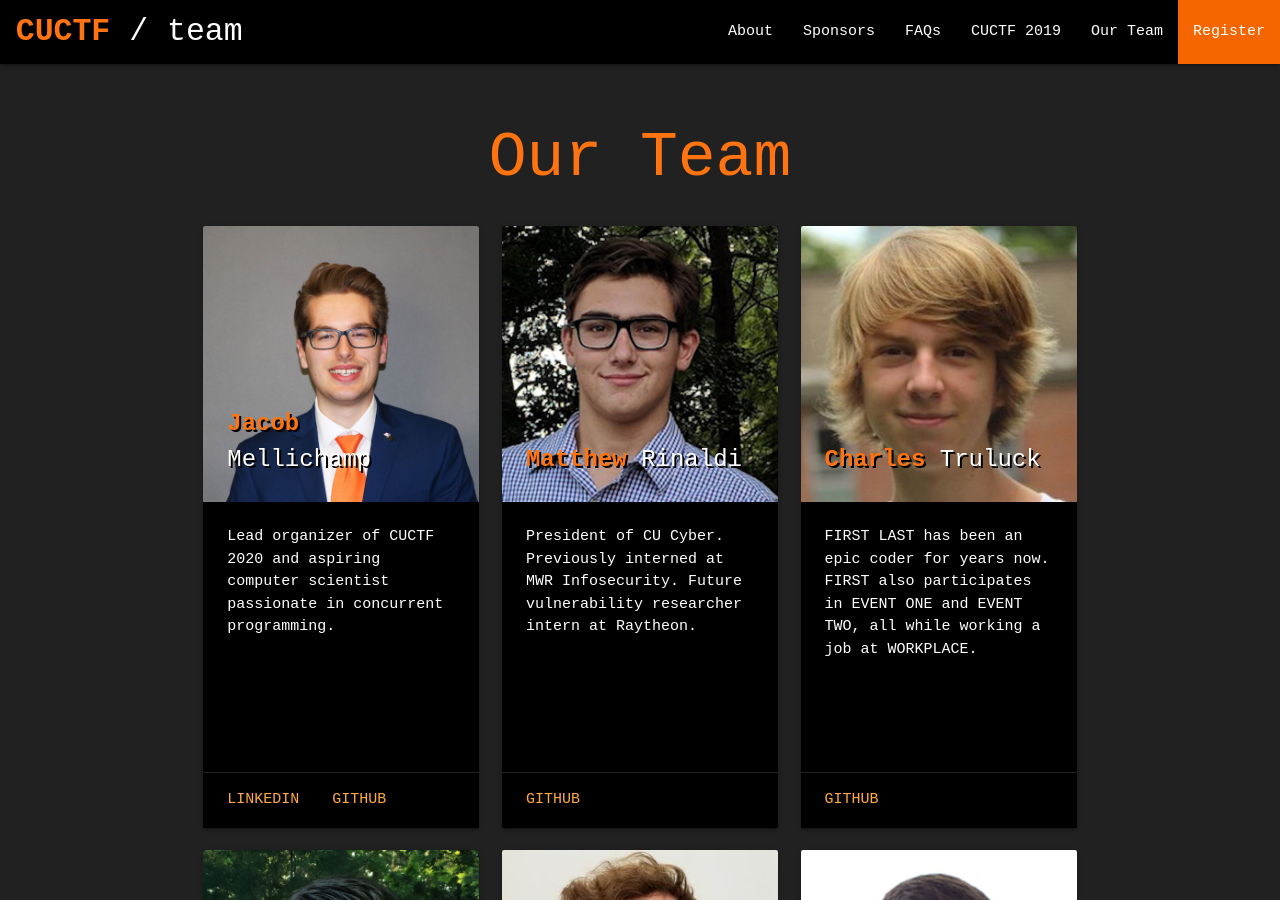
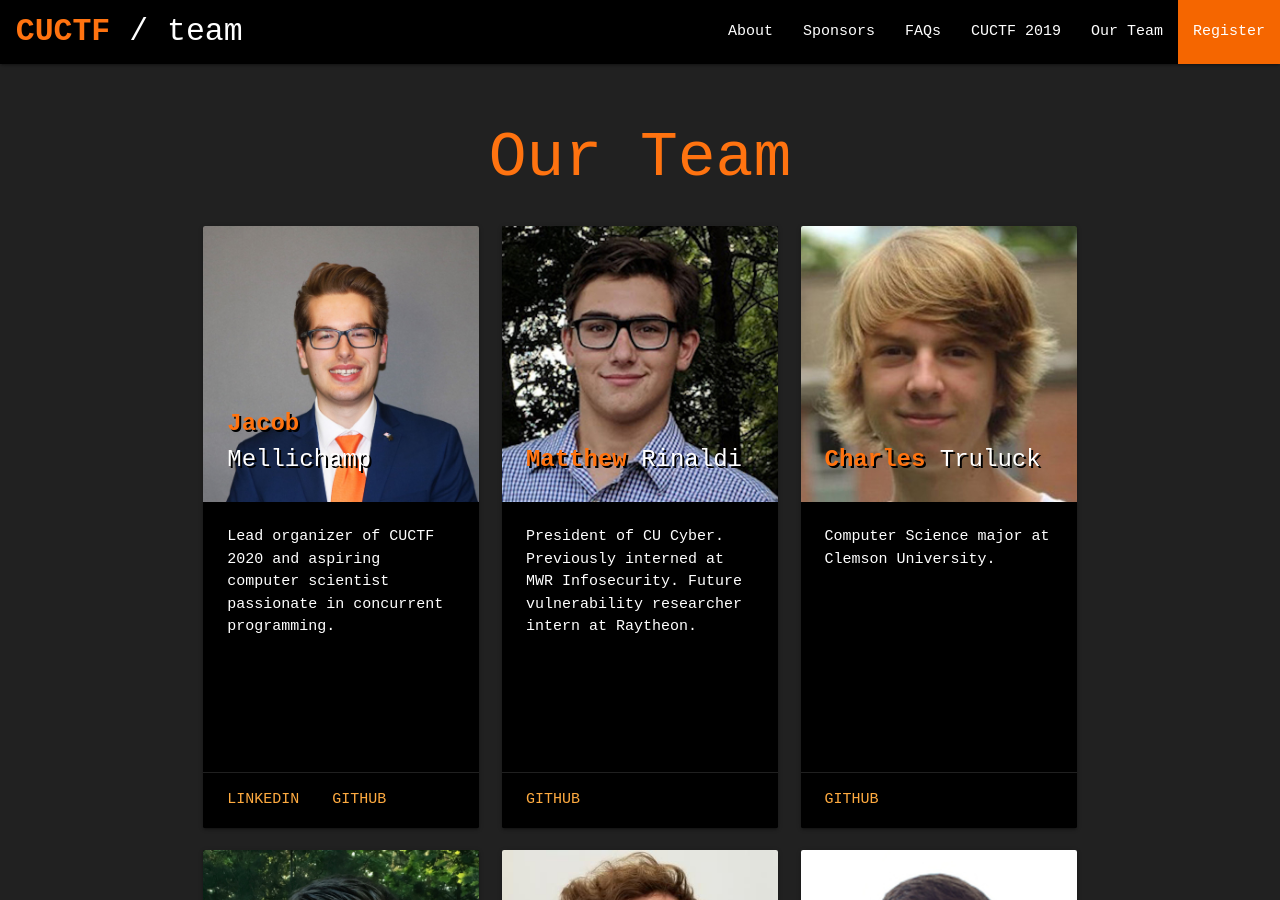
Before and after one commit to CUCyber/cuctf.io, a Jekyll site: the page built from team.html, in a window 1280 px wide and 900 px high. Built offline with Jekyll 4.4.1, drawn with Linux system fonts in a browser that asks for light colours; nearby versions of some CDN libraries; some web fonts are replaced.

Commit message:
add basic charles bio

```diff
--- a/team.html
+++ b/team.html
@@ -44,7 +44,7 @@ author:
           <span class="card-title white-text"><strong>Charles</strong> Truluck</span>
         </div>
         <div class="card-content white-text">
-          <p>FIRST LAST has been an epic coder for years now. FIRST also participates in EVENT ONE and EVENT TWO, all while working a job at WORKPLACE.</p>
+          <p>Computer Science major at Clemson University.</p>
         </div>
         <div class="card-action">
           <a rel="external noopener" target="_blank" href="https://github.com/charlestruluck">GitHub</a>
```
